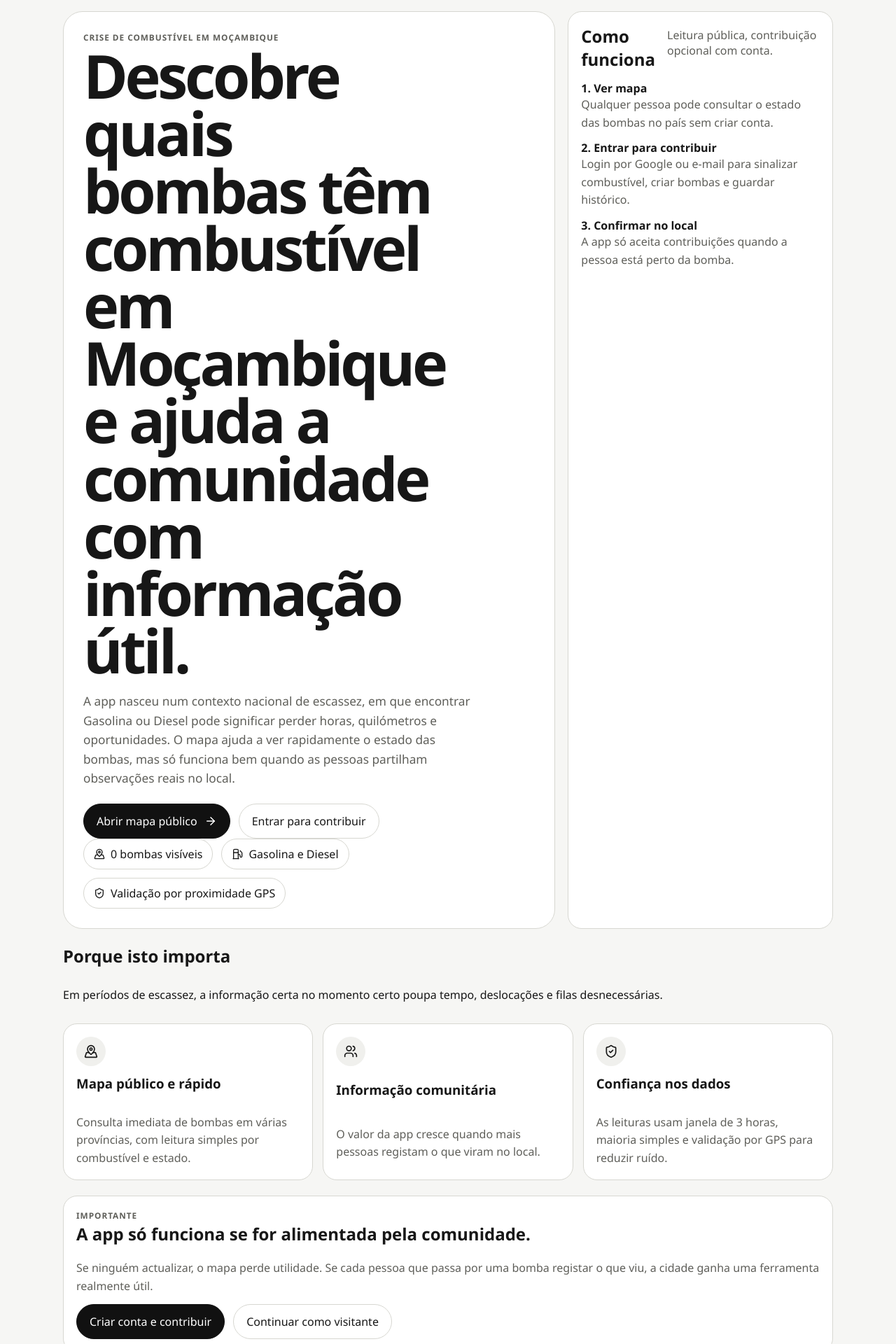
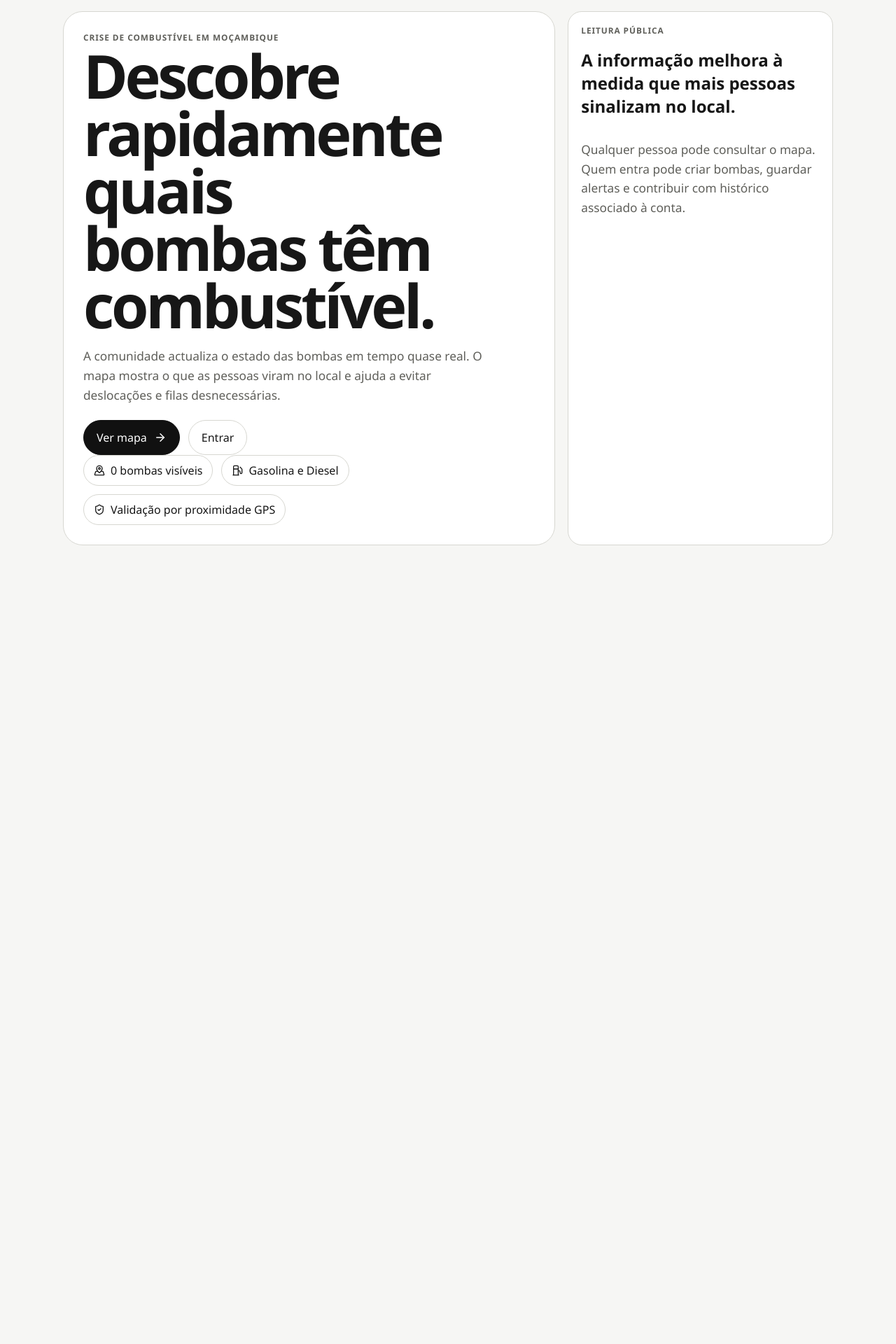
Before and after one commit to rogeriolam/combustivel-maputo, a Next.js app: page / in a window 1280 px wide. Shown: the part 80-2000 px from the top of the page at 70% size. After the commit the page ends 907 px from the top, so only its background shows below. Built offline with nearby package versions, Linux system fonts and the light colour scheme; no server answers; the database is empty.

Commit message:
Simplify landing page to single editorial hero

```diff
--- a/app/globals.css
+++ b/app/globals.css
@@ -128,8 +128,7 @@ select {
   padding: 18px 16px 40px;
 }
 
-.hero-shell,
-.landing-section {
+.hero-shell {
   max-width: 1100px;
   margin: 0 auto;
 }
@@ -210,6 +209,9 @@ select {
 
 .hero-panel {
   background: var(--surface);
+  display: grid;
+  gap: 12px;
+  align-content: start;
 }
 
 .hero-pill {
@@ -222,52 +224,8 @@ select {
   border: 1px solid var(--line);
 }
 
-.landing-section {
-  margin-top: 22px;
-}
-
-.landing-section-header {
-  display: grid;
-  gap: 8px;
-  margin-bottom: 14px;
-}
-
-.landing-card-grid {
-  display: grid;
-  gap: 14px;
-}
-
-.landing-card-grid .card,
-.community-card {
-  display: grid;
-  gap: 12px;
-}
-
-.landing-list {
-  display: grid;
-  gap: 12px;
-}
-
-.landing-list p,
-.landing-card-grid p,
-.community-card p {
-  color: var(--ink-soft);
-  line-height: 1.6;
+.compact-copy {
   margin-bottom: 0;
-}
-
-.icon-badge {
-  width: 42px;
-  height: 42px;
-  border-radius: 999px;
-  display: grid;
-  place-items: center;
-  background: var(--surface-strong);
-  color: var(--ink);
-}
-
-.community-card {
-  background: var(--surface);
 }
 
 .page {
--- a/app/page.tsx
+++ b/app/page.tsx
@@ -1,7 +1,7 @@
 import Link from "next/link";
 import { cookies } from "next/headers";
 import { redirect } from "next/navigation";
-import { ArrowRight, Fuel, MapPinned, ShieldCheck, Users } from "lucide-react";
+import { ArrowRight, Fuel, MapPinned, ShieldCheck } from "lucide-react";
 import { Card } from "@/components/ui/card";
 import { getCurrentUserProfile, getStations } from "@/lib/supabase/repository";
 
@@ -40,19 +40,18 @@ export default async function LandingPage({ searchParams }: LandingPageProps) {
         <div className="hero-grid">
           <div className="hero-copy">
             <p className="eyebrow">Crise de combustível em Moçambique</p>
-            <h1>Descobre quais bombas têm combustível em Moçambique e ajuda a comunidade com informação útil.</h1>
+            <h1>Descobre rapidamente quais bombas têm combustível.</h1>
             <p className="hero-text">
-              A app nasceu num contexto nacional de escassez, em que encontrar Gasolina ou Diesel pode significar
-              perder horas, quilómetros e oportunidades. O mapa ajuda a ver rapidamente o estado das bombas, mas só
-              funciona bem quando as pessoas partilham observações reais no local.
+              A comunidade actualiza o estado das bombas em tempo quase real. O mapa mostra o que as pessoas viram no
+              local e ajuda a evitar deslocações e filas desnecessárias.
             </p>
             <div className="hero-cta-row">
               <Link className="primary-button" href="/map">
-                Abrir mapa público
+                Ver mapa
                 <ArrowRight size={18} />
               </Link>
               <Link className="secondary-button" href="/auth">
-                Entrar para contribuir
+                Entrar
               </Link>
             </div>
             <div className="hero-pill-row">
@@ -72,82 +71,14 @@ export default async function LandingPage({ searchParams }: LandingPageProps) {
           </div>
 
           <Card className="hero-panel">
-            <div className="stack">
-              <div className="section-heading">
-                <h2>Como funciona</h2>
-                <p>Leitura pública, contribuição opcional com conta.</p>
-              </div>
-              <div className="landing-list">
-                <div>
-                  <strong>1. Ver mapa</strong>
-                  <p>Qualquer pessoa pode consultar o estado das bombas no país sem criar conta.</p>
-                </div>
-                <div>
-                  <strong>2. Entrar para contribuir</strong>
-                  <p>Login por Google ou e-mail para sinalizar combustível, criar bombas e guardar histórico.</p>
-                </div>
-                <div>
-                  <strong>3. Confirmar no local</strong>
-                  <p>A app só aceita contribuições quando a pessoa está perto da bomba.</p>
-                </div>
-              </div>
-            </div>
+            <p className="eyebrow">Leitura pública</p>
+            <h2>A informação melhora à medida que mais pessoas sinalizam no local.</h2>
+            <p className="hero-text compact-copy">
+              Qualquer pessoa pode consultar o mapa. Quem entra pode criar bombas, guardar alertas e contribuir com
+              histórico associado à conta.
+            </p>
           </Card>
         </div>
-      </section>
-
-      <section className="landing-section">
-        <div className="landing-section-header">
-          <h2>Porque isto importa</h2>
-          <p>
-            Em períodos de escassez, a informação certa no momento certo poupa tempo, deslocações e filas
-            desnecessárias.
-          </p>
-        </div>
-        <div className="landing-card-grid">
-          <Card>
-            <div className="icon-badge">
-              <MapPinned size={20} />
-            </div>
-            <h3>Mapa público e rápido</h3>
-            <p>Consulta imediata de bombas em várias províncias, com leitura simples por combustível e estado.</p>
-          </Card>
-          <Card>
-            <div className="icon-badge">
-              <Users size={20} />
-            </div>
-            <h3>Informação comunitária</h3>
-            <p>O valor da app cresce quando mais pessoas registam o que viram no local.</p>
-          </Card>
-          <Card>
-            <div className="icon-badge">
-              <ShieldCheck size={20} />
-            </div>
-            <h3>Confiança nos dados</h3>
-            <p>As leituras usam janela de 3 horas, maioria simples e validação por GPS para reduzir ruído.</p>
-          </Card>
-        </div>
-      </section>
-
-      <section className="landing-section">
-        <Card className="community-card">
-          <div className="community-copy">
-            <p className="eyebrow">Importante</p>
-            <h2>A app só funciona se for alimentada pela comunidade.</h2>
-            <p>
-              Se ninguém actualizar, o mapa perde utilidade. Se cada pessoa que passa por uma bomba registar o que viu,
-              a cidade ganha uma ferramenta realmente útil.
-            </p>
-          </div>
-          <div className="community-actions">
-            <Link className="primary-button" href="/auth">
-              Criar conta e contribuir
-            </Link>
-            <Link className="ghost-button" href="/map">
-              Continuar como visitante
-            </Link>
-          </div>
-        </Card>
       </section>
     </main>
   );
```
